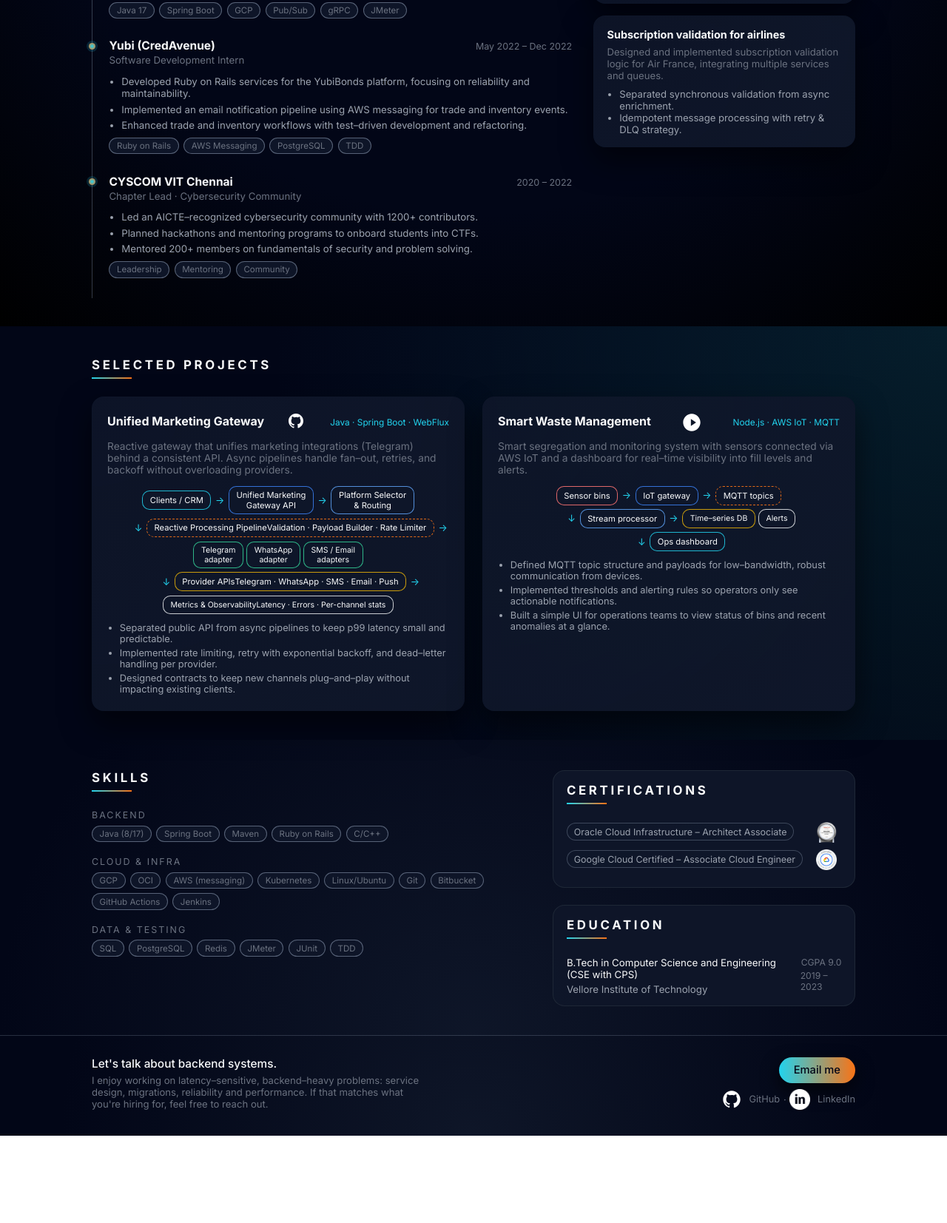
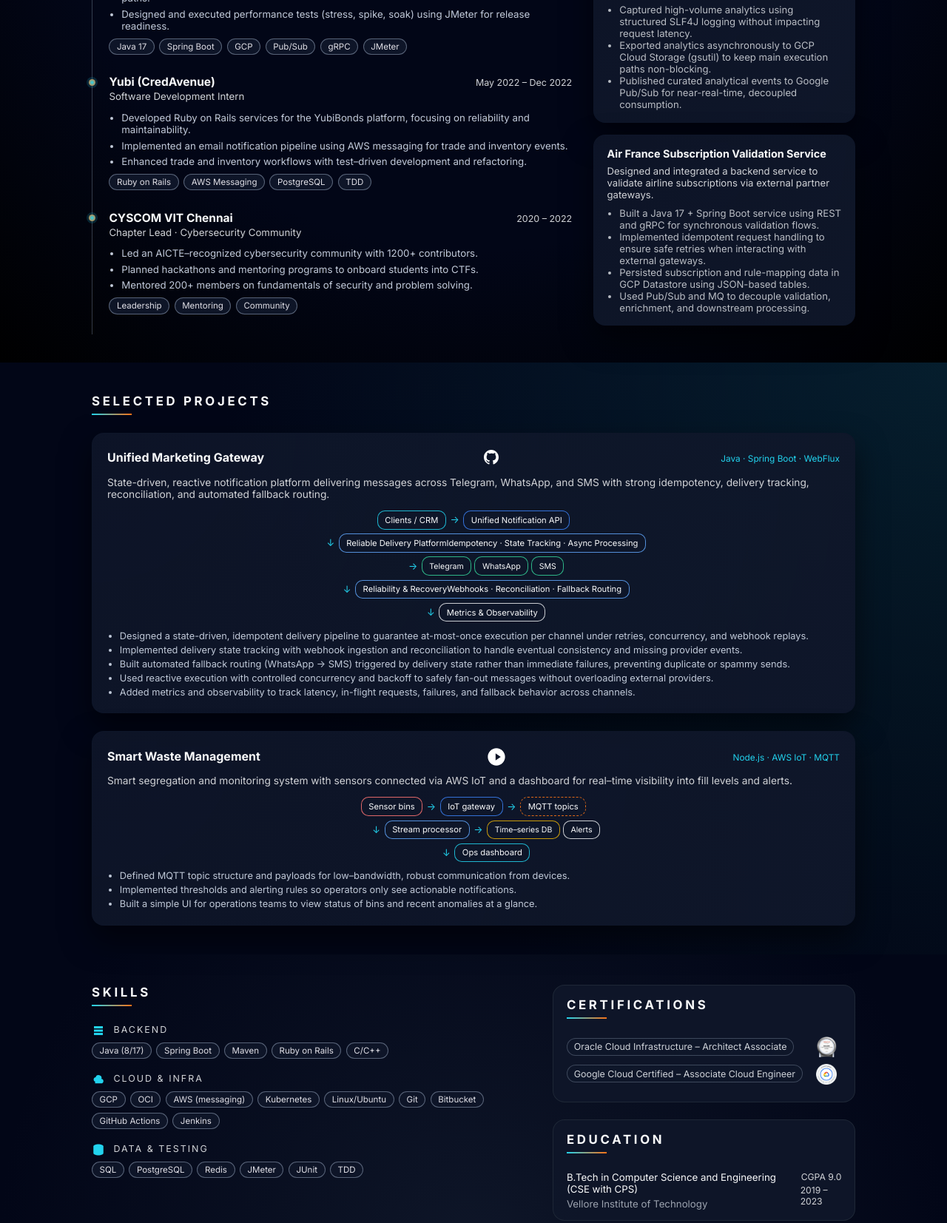
Before and after one commit to rSparsh/Sparsh-Raj-github.io, a plain HTML site: page index.html in a window 1280 px wide. Shown: the part 1101-2754 px from the top of the page at 74% size. Before the commit the page ends 2636 px from the top, so only its background shows below. Drawn offline with Linux system fonts and the light colour scheme.

Commit message:
post-project updates, and css changes

```diff
--- a/assets/css/style.css
+++ b/assets/css/style.css
@@ -13,7 +13,7 @@
   --border-subtle: #1f2933;
   --text-main: #f9fafb;
   --text-muted: #9ca3af;
-  --text-soft: #6b7280;
+  --text-soft: #d1d3d7;
   --radius-card: 16px;
 }
 
@@ -82,7 +82,7 @@
   gap: 0.4rem;
   font-size: 0.78rem;
   text-decoration: none;
-  color: var(--text-muted);
+  color: #cfd3d9;
   padding: 0.22rem 0.55rem;
   border-radius: 999px;
   border: 1px solid rgba(148, 163, 184, 0.35);
@@ -120,7 +120,7 @@
   margin: 0;
   font-size: 0.98rem;
   line-height: 1.6;
-  color: var(--text-muted);
+  color: #c8cace;
 }
 
 .hero-meta {
@@ -258,7 +258,7 @@
 .strength-card p {
   margin: 0 0 0.7rem;
   font-size: 0.86rem;
-  color: var(--text-soft);
+  color: #d6d7d9;
 }
 
 .strength-card ul {
@@ -268,7 +268,7 @@
 
 .strength-card li {
   font-size: 0.8rem;
-  color: var(--text-muted);
+  color: #c5c8ce;
   margin-bottom: 0.25rem;
 }
 
@@ -333,7 +333,7 @@
 
 .exp-points li {
   font-size: 0.83rem;
-  color: var(--text-muted);
+  color: #c2cad9;
   margin-bottom: 0.35rem;
 }
 
@@ -349,7 +349,7 @@
   border-radius: 999px;
   border: 1px solid rgba(148, 163, 184, 0.55);
   background: rgba(15, 23, 42, 0.95);
-  color: var(--text-soft);
+  color: #e0dfe6;
 }
 
 .experience-side {
@@ -383,14 +383,14 @@
 .side-card ul {
   margin: 0;
   padding-left: 1.05rem;
-  color: var(--text-muted);
+  color: #b9bdc4;
 }
 
 /* Projects */
 
 .projects-grid {
   display: grid;
-  grid-template-columns: repeat(2, minmax(0, 1fr));
+  grid-template-columns: repeat(1, minmax(0, 1fr));
   gap: 1.5rem;
 }
 
@@ -514,7 +514,7 @@
 
 .project-points li {
   font-size: 0.8rem;
-  color: var(--text-muted);
+  color: #c0c9d8;
   margin-bottom: 0.25rem;
 }
 
@@ -744,3 +744,20 @@
   border: 4px solid #fff;
   box-shadow: 0 2px 12px rgba(0,0,0,0.12);
 }
+
+.project-title-link {
+  text-decoration: none;
+  color: inherit;
+}
+
+.project-title-link:hover h3 {
+  text-decoration: underline;
+}
+
+.section-icon {
+  width: 18px;
+  height: 18px;
+  margin-right: 6px;
+  fill: var(--accent);
+  vertical-align: middle;
+}
--- a/index.html
+++ b/index.html
@@ -82,9 +82,9 @@
               <p>Designing modular, service–oriented architectures, defining API contracts, and making
               data–flow decisions that keep systems debuggable and evolvable.</p>
               <ul>
-                <li>Domain & boundary modelling</li>
-                <li>REST & gRPC API design</li>
-                <li>Data ownership & consistency trade–offs</li>
+                <li>Domain modeling with clear service and data boundaries</li>
+                <li>REST and gRPC API design for internal and external consumers</li>
+                <li>Data ownership decisions and consistency trade-offs</li>
               </ul>
             </article>
             <article class="card strength-card">
@@ -92,19 +92,20 @@
               <p>Building systems that stay fast and predictable under load with a bias for observability
               and graceful failure over blind heroics.</p>
               <ul>
-                <li>Concurrency & backpressure</li>
-                <li>Resiliency patterns (timeouts, retries, circuit breakers)</li>
-                <li>Performance testing with realistic traffic models</li>
+                <li>Concurrency control and backpressure handling under load</li>
+                <li>Resiliency patterns: timeouts, retries, and circuit breakers</li>
+                <li>Performance testing using realistic traffic and failure scenarios</li>
               </ul>
             </article>
             <article class="card strength-card">
               <h3>Messaging & Async Systems</h3>
-              <p>Leveraging queues and Pub/Sub for decoupling, smoothing traffic, and keeping latency
+              <p>Leveraging, webflux, queues and Pub/Sub for decoupling, smoothing traffic, and keeping latency
               predictable for user–facing flows.</p>
               <ul>
-                <li>GCP Pub/Sub & MQ integrations</li>
-                <li>Event–driven workflows</li>
-                <li>Retry, backoff, idempotency & DLQs</li>
+                <li>GCP Pub/Sub and MQ–based messaging integrations</li>
+                <li>Event-driven workflows with clear producer–consumer boundaries</li>
+                <li>Resiliency patterns: retries, exponential backoff, idempotency, and DLQs</li>
+                <li>Delivery reconciliation with webhooks and graceful fallback handling</li>
               </ul>
             </article>
           </div>
@@ -187,21 +188,22 @@
             <aside class="experience-side">
               <h3 class="side-title">Recent architecture work</h3>
               <div class="card side-card">
-                <h4>GCP migration for reservation flows</h4>
-                <p>Re–platformed key flows to GCP with a focus on observability, resilience and blast–radius control.</p>
+                <h4>Exporting VM Rule Analytics to D&A Platform</h4>
+                <p>Designed a non-blocking analytics export pipeline to surface rule-execution insights for Data & Analytics teams.</p>
                 <ul>
-                  <li>Strangled legacy pieces behind new APIs.</li>
-                  <li>Introduced structured logging and tracing.</li>
-                  <li>Used canary and phased rollouts to reduce risk.</li>
+                  <li>Captured high-volume analytics using structured SLF4J logging without impacting request latency.</li>
+                  <li>Exported analytics asynchronously to GCP Cloud Storage (gsutil) to keep main execution paths non-blocking.</li>
+                  <li>Published curated analytical events to Google Pub/Sub for near-real-time, decoupled consumption.</li>
                 </ul>
               </div>
-
               <div class="card side-card">
-                <h4>Subscription validation for airlines</h4>
-                <p>Designed and implemented subscription validation logic for Air France, integrating multiple services and queues.</p>
+                <h4>Air France Subscription Validation Service</h4>
+                <p>Designed and integrated a backend service to validate airline subscriptions via external partner gateways.</p>
                 <ul>
-                  <li>Separated synchronous validation from async enrichment.</li>
-                  <li>Idempotent message processing with retry & DLQ strategy.</li>
+                  <li>Built a Java 17 + Spring Boot service using REST and gRPC for synchronous validation flows.</li>
+                  <li>Implemented idempotent request handling to ensure safe retries when interacting with external gateways.</li>
+                  <li>Persisted subscription and rule-mapping data in GCP Datastore using JSON-based tables.</li>
+                  <li>Used Pub/Sub and MQ to decouple validation, enrichment, and downstream processing.</li>
                 </ul>
               </div>
             </aside>
@@ -216,7 +218,12 @@
           <div class="projects-grid">
             <article class="card project-card">
               <header class="project-header">
-                <h3>Unified Marketing Gateway</h3>
+                <a href="https://github.com/rSparsh/Unified-Marketing-Gateway"
+                   target="_blank"
+                   rel="noopener noreferrer"
+                   class="project-title-link">
+                  <h3>Unified Marketing Gateway</h3>
+                </a>
                 <a href="https://github.com/rSparsh/Unified-Marketing-Gateway" target="_blank" rel="nonreferer" aria-label="GitHub Repository">
                   <svg class="project-cert-logo" fill="white" xmlns="http://www.w3.org/2000/svg" aria-label="GitHub Logo">
                     <path d="M12 2C6.477 2 2 6.484 2 12.012c0 4.418 2.867 8.166 6.839 9.489.5.092.682-.217.682-.483 0-.237-.009-.868-.014-1.703-2.782.605-3.369-1.342-3.369-1.342-.454-1.154-1.11-1.462-1.11-1.462-.908-.62.069-.608.069-.608 1.004.07 1.532 1.032 1.532 1.032.892 1.529 2.341 1.088 2.91.833.091-.646.35-1.088.636-1.339-2.221-.253-4.555-1.113-4.555-4.951 0-1.093.39-1.988 1.029-2.688-.103-.254-.446-1.272.098-2.65 0 0 .84-.27 2.75 1.025A9.564 9.564 0 0 1 12 6.844c.85.004 1.705.115 2.504.337 1.909-1.295 2.748-1.025 2.748-1.025.546 1.378.202 2.396.1 2.65.64.7 1.028 1.595 1.028 2.688 0 3.847-2.337 4.695-4.566 4.944.359.309.678.92.678 1.855 0 1.338-.012 2.419-.012 2.747 0 .268.18.579.688.481C19.135 20.174 22 16.426 22 12.012 22 6.484 17.523 2 12 2z"/>
@@ -225,68 +232,86 @@
                 <p class="project-tech">Java · Spring Boot · WebFlux</p>
               </header>
               <p class="project-summary">
-                Reactive gateway that unifies marketing integrations (Telegram) behind a consistent API.
-                Async pipelines handle fan–out, retries, and backoff without overloading providers.
+                State-driven, reactive notification platform delivering messages across Telegram, WhatsApp, and SMS
+                with strong idempotency, delivery tracking, reconciliation, and automated fallback routing.
               </p>
 
               <div class="system-diagram">
-                <!-- Row 1: Clients -> API -> Platform Selector -->
+
+                <!-- Row 1: Clients -->
                 <div class="sd-row">
                   <div class="sd-box sd-type-client">Clients / CRM</div>
                   <div class="sd-arrow">→</div>
-                  <div class="sd-box sd-type-edge">Unified Marketing<br/>Gateway API</div>
-                  <div class="sd-arrow">→</div>
-                  <div class="sd-box sd-type-control">Platform Selector<br/>&amp; Routing</div>
+                  <div class="sd-box sd-type-edge">
+                    Unified Notification API
+                  </div>
                 </div>
 
-                <!-- Row 2: Selector -> Reactive Pipeline -> Channel Adapters -->
+                <!-- Row 2: Core Platform -->
                 <div class="sd-row">
                   <div class="sd-spacer"></div>
                   <div class="sd-arrow">↓</div>
-                  <div class="sd-box sd-type-queue">
-                    Reactive Processing Pipeline<br/>
+                  <div class="sd-box sd-type-control">
+                    Reliable Delivery Platform<br/>
                     <span class="sd-sub">
-        Validation · Payload Builder · Rate Limiter
+        Idempotency · State Tracking · Async Processing
       </span>
-                  </div>
-                  <div class="sd-arrow">→</div>
-                  <div class="sd-box-group">
-                    <div class="sd-box sd-type-worker small">Telegram<br/>adapter</div>
-                    <div class="sd-box sd-type-worker small">WhatsApp<br/>adapter</div>
-                    <div class="sd-box sd-type-worker small">SMS / Email<br/>adapters</div>
                   </div>
                 </div>
 
-                <!-- Row 3: Adapters -> Providers + Metrics -->
+                <!-- Row 3: Channels -->
+                <div class="sd-row">
+                  <div class="sd-spacer"></div>
+                  <div class="sd-arrow">→</div>
+                  <div class="sd-box-group">
+                    <div class="sd-box sd-type-worker small">Telegram</div>
+                    <div class="sd-box sd-type-worker small">WhatsApp</div>
+                    <div class="sd-box sd-type-worker small">SMS</div>
+                  </div>
+                </div>
+
+                <!-- Row 4: Reliability Controls -->
                 <div class="sd-row">
                   <div class="sd-spacer"></div>
                   <div class="sd-arrow">↓</div>
-                  <div class="sd-box sd-type-state">
-                    Provider APIs<br/>
+                  <div class="sd-box sd-type-control">
+                    Reliability &amp; Recovery<br/>
                     <span class="sd-sub">
-        Telegram · WhatsApp · SMS · Email · Push
-      </span>
-                  </div>
-                  <div class="sd-arrow">→</div>
-                  <div class="sd-box sd-type-observe small">
-                    Metrics &amp; Observability<br/>
-                    <span class="sd-sub">
-        Latency · Errors · Per-channel stats
+        Webhooks · Reconciliation · Fallback Routing
       </span>
                   </div>
                 </div>
+
+                <!-- Row 5: Observability -->
+                <div class="sd-row">
+                  <div class="sd-spacer"></div>
+                  <div class="sd-arrow">↓</div>
+                  <div class="sd-box sd-type-observe">
+                    Metrics &amp; Observability
+                  </div>
+                </div>
+
               </div>
 
+
+
               <ul class="project-points">
-                <li>Separated public API from async pipelines to keep p99 latency small and predictable.</li>
-                <li>Implemented rate limiting, retry with exponential backoff, and dead–letter handling per provider.</li>
-                <li>Designed contracts to keep new channels plug–and–play without impacting existing clients.</li>
+                <li>Designed a state-driven, idempotent delivery pipeline to guarantee at-most-once execution per channel under retries, concurrency, and webhook replays.</li>
+                <li>Implemented delivery state tracking with webhook ingestion and reconciliation to handle eventual consistency and missing provider events.</li>
+                <li>Built automated fallback routing (WhatsApp → SMS) triggered by delivery state rather than immediate failures, preventing duplicate or spammy sends.</li>
+                <li>Used reactive execution with controlled concurrency and backoff to safely fan-out messages without overloading external providers.</li>
+                <li>Added metrics and observability to track latency, in-flight requests, failures, and fallback behavior across channels.</li>
               </ul>
             </article>
 
             <article class="card project-card">
               <header class="project-header">
-                <h3>Smart Waste Management</h3>
+                <a href="https://drive.google.com/file/d/1_ADKEBsy97F99YVXK3jbjW7WjOC3IC-v/preview"
+                   target="_blank"
+                   rel="noopener noreferrer"
+                   class="project-title-link">
+                  <h3>Smart Waste Management</h3>
+                </a>
                 <a href="https://drive.google.com/file/d/1_ADKEBsy97F99YVXK3jbjW7WjOC3IC-v/preview"
                    target="_blank"
                    rel="noreferrer noopener"
@@ -346,7 +371,12 @@
               <div class="section-underline"></div>
               <div class="tag-groups">
                 <div class="tag-group">
-                  <div class="tag-group-label">Backend</div>
+                  <div class="tag-group-label">
+                    <svg class="section-icon" viewBox="0 0 24 24">
+                      <path d="M4 4h16v4H4zm0 6h16v4H4zm0 6h16v4H4z"/>
+                    </svg>
+                    Backend
+                  </div>
                   <div class="tag-row">
                     <span class="tag">Java (8/17)</span>
                     <span class="tag">Spring Boot</span>
@@ -356,7 +386,12 @@
                   </div>
                 </div>
                 <div class="tag-group">
-                  <div class="tag-group-label">Cloud & Infra</div>
+                  <div class="tag-group-label">
+                    <svg class="section-icon" viewBox="0 0 24 24">
+                      <path d="M6 19h11a4 4 0 0 0 .5-7.97A5 5 0 0 0 7 8a4 4 0 0 0-1 7.75z"/>
+                    </svg>
+                    Cloud & Infra
+                  </div>
                   <div class="tag-row">
                     <span class="tag">GCP</span>
                     <span class="tag">OCI</span>
@@ -370,7 +405,12 @@
                   </div>
                 </div>
                 <div class="tag-group">
-                  <div class="tag-group-label">Data & Testing</div>
+                  <div class="tag-group-label">
+                    <svg class="section-icon" viewBox="0 0 24 24">
+                      <path d="M12 2C7 2 3 3.79 3 6v12c0 2.21 4 4 9 4s9-1.79 9-4V6c0-2.21-4-4-9-4z"/>
+                    </svg>
+                    Data & Testing
+                  </div>
                   <div class="tag-row">
                     <span class="tag">SQL</span>
                     <span class="tag">PostgreSQL</span>
```
